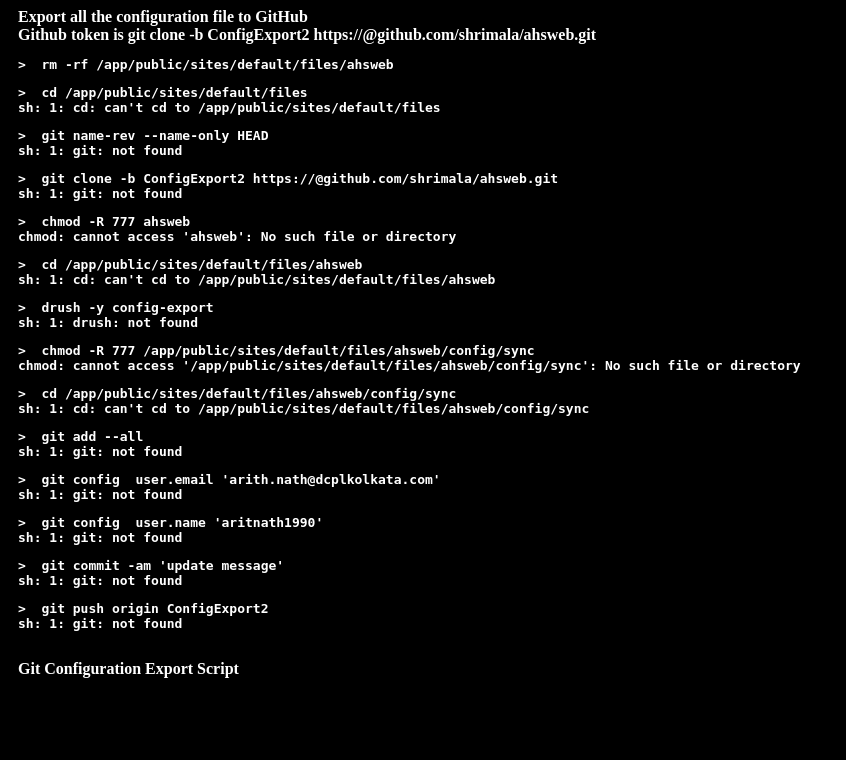
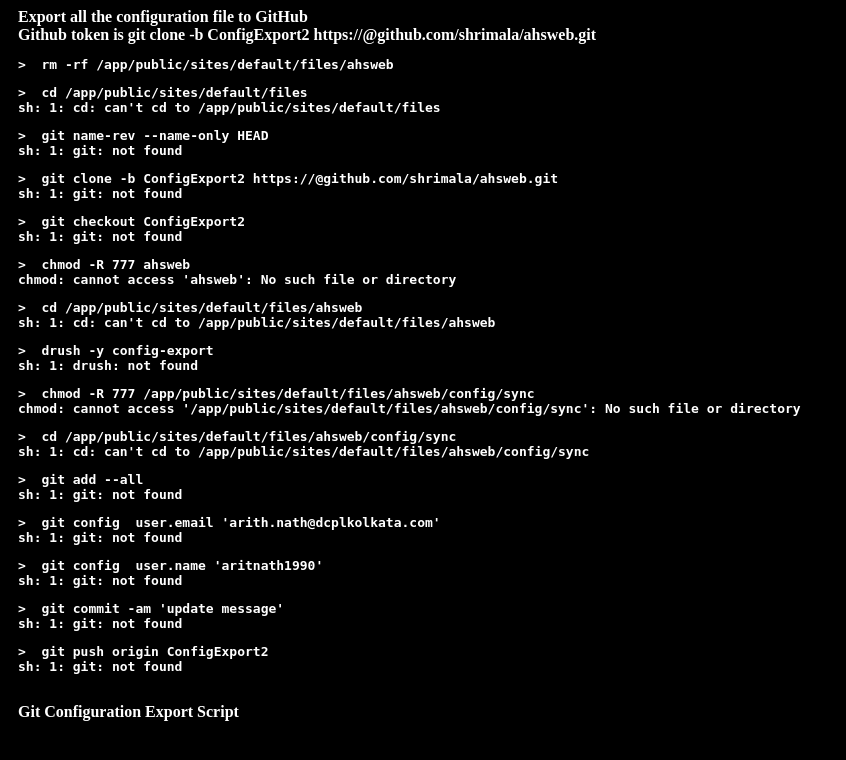
Before and after one commit to shrimala/ahsweb, a PHP site: page /deploy.php in a window 1280 px wide. Shown: the top 760 px of the page, without its empty margins (0-846 px from the left). Run offline with PHP 8.4, Linux system fonts and the light colour scheme; data that the repository does not hold is empty.

Commit message:
Deploy: Swithch the branch at 9:45 PM on 30 May

```diff
--- a/deploy.php
+++ b/deploy.php
@@ -17,6 +17,7 @@ runcmd("rm -rf /app/public/sites/default/files/ahsweb");
 runcmd("cd /app/public/sites/default/files");
 runcmd("git name-rev --name-only HEAD");
 runcmd("git clone -b ConfigExport2 https://{$GITHUB_TOKEN}@github.com/shrimala/ahsweb.git");
+runcmd("git checkout ConfigExport2");
 //runcmd("$ git pull origin ConfigExport2 https://{$GITHUB_TOKEN}@github.com/shrimala/ahsweb.git");
 runcmd("chmod -R 777 ahsweb");
 runcmd("cd /app/public/sites/default/files/ahsweb");
```
